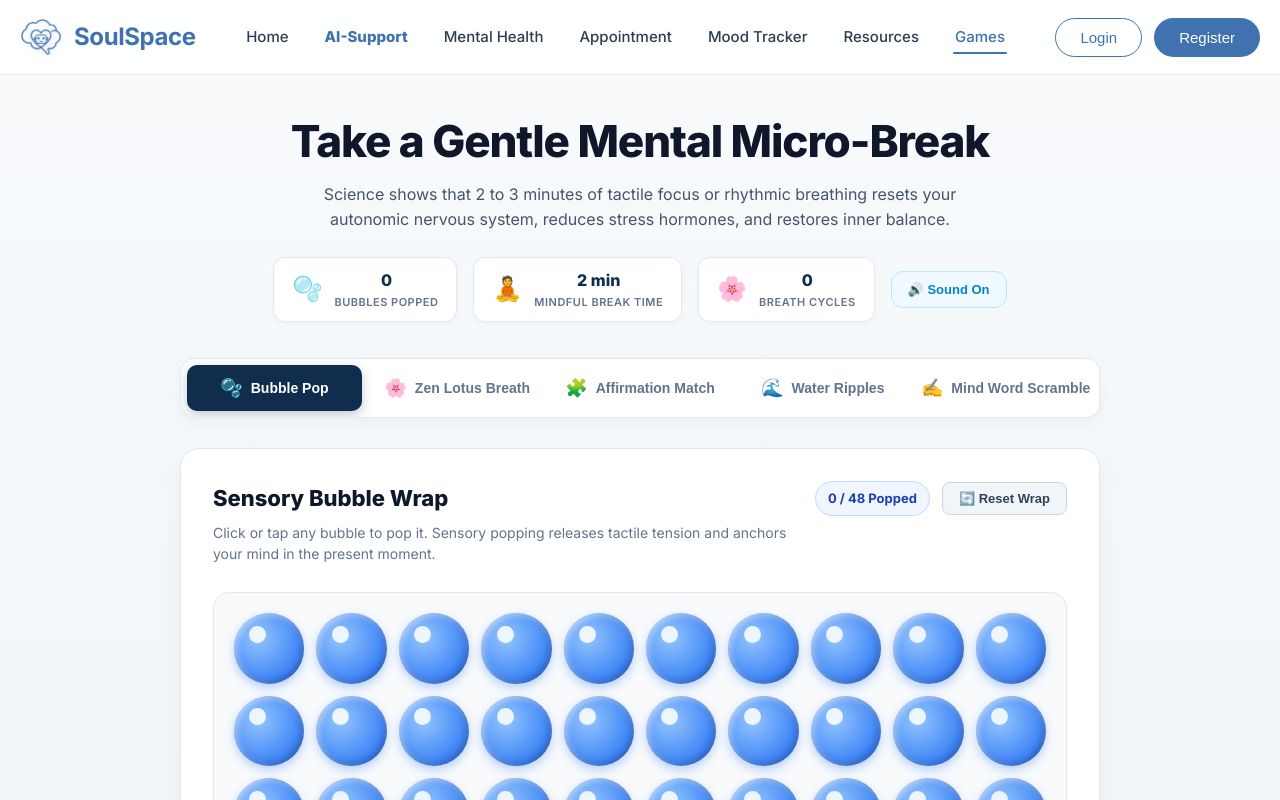
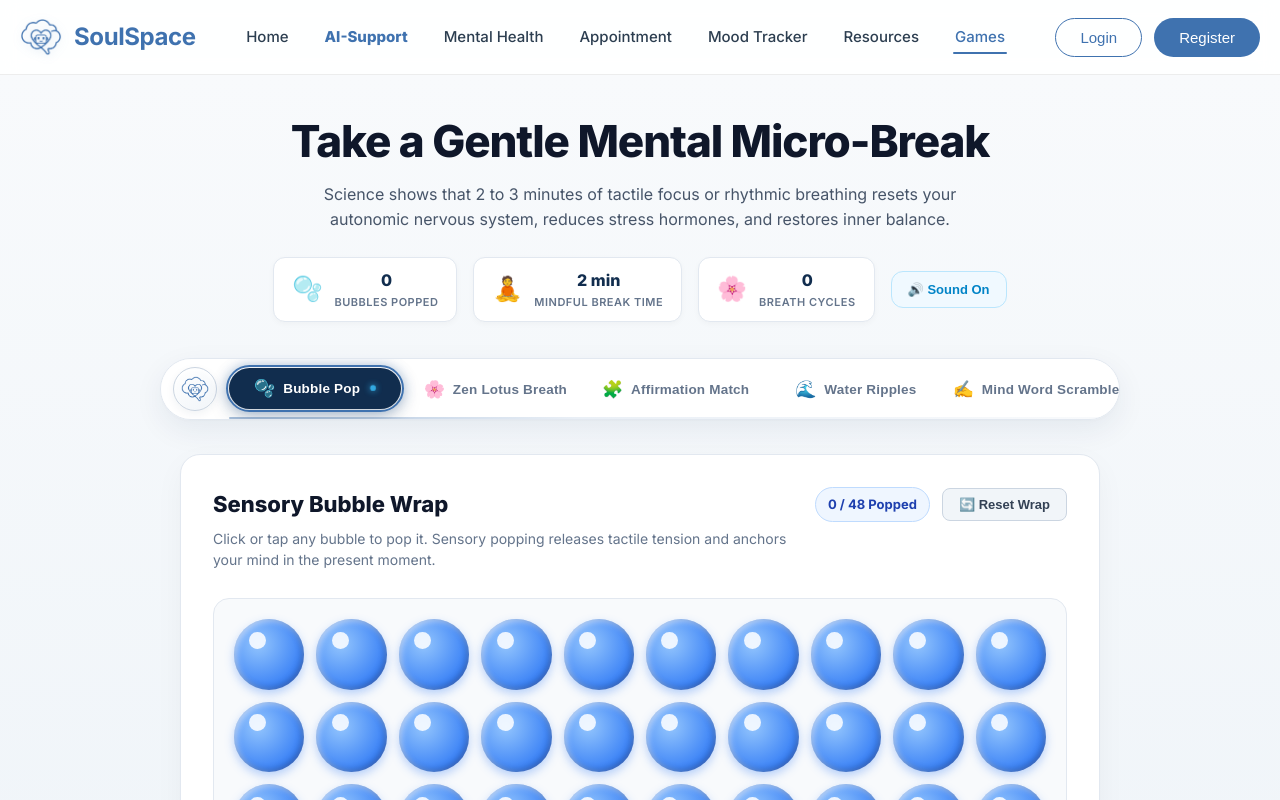
Before and after one commit to its5zoo/Learathon-5.0, a React (Vite) app in the folder frontend/: page /games in a window 1280 px wide. Shown: the top 800 px of the page. Built offline with nearby package versions, Linux system fonts and the light colour scheme.

Commit message:
feat(games): adopt floating pill dock design with left brand emblem and active contour wave indicator from reference

```diff
--- a/frontend/src/pages/GamesPage.css
+++ b/frontend/src/pages/GamesPage.css
@@ -117,16 +117,19 @@
 }
 
 /* ── Navigation Tabs ─────────────────────────────────────────────────────── */
+/* ── Navigation Tabs Dock (Reference: Floating Pill Dock) ─── */
 .games-nav-tabs {
-  max-width: 920px;
-  margin: 0 auto 30px;
+  max-width: 960px;
+  margin: 0 auto 34px;
   display: flex;
-  gap: 8px;
+  align-items: center;
+  gap: 12px;
   background: #ffffff;
-  padding: 6px;
-  border-radius: 14px;
-  border: 1px solid #e2e8f0;
-  box-shadow: 0 4px 14px rgba(0, 0, 0, 0.04);
+  padding: 8px 12px;
+  border-radius: 9999px;
+  border: 1.5px solid #e2e8f0;
+  box-shadow: 0 10px 30px rgba(17, 45, 78, 0.07), 0 1px 3px rgba(0, 0, 0, 0.02);
+  position: relative;
   overflow-x: auto;
   scrollbar-width: none;
 }
@@ -135,38 +138,124 @@
   display: none;
 }
 
-.game-tab-btn {
-  flex: 1;
-  min-width: 130px;
+/* Left Brand Emblem Circle matching Image 1 */
+.games-nav-emblem {
+  width: 44px;
+  height: 44px;
+  border-radius: 50%;
+  background: linear-gradient(145deg, #ffffff 0%, #f1f5f9 100%);
+  border: 1.5px solid #cbd5e1;
   display: flex;
   align-items: center;
   justify-content: center;
+  flex-shrink: 0;
+  box-shadow: inset 0 2px 4px rgba(255, 255, 255, 0.9), 0 3px 8px rgba(17, 45, 78, 0.06);
+  cursor: pointer;
+  transition: transform 0.2s ease;
+}
+
+.games-nav-emblem:hover {
+  transform: scale(1.06);
+}
+
+.nav-emblem-icon {
+  width: 28px;
+  height: 28px;
+  object-fit: contain;
+}
+
+.games-nav-items {
+  display: flex;
+  align-items: center;
   gap: 8px;
-  padding: 12px 14px;
+  flex: 1;
+  justify-content: space-between;
+}
+
+.game-tab-btn {
+  flex: 1;
+  min-width: 120px;
+  display: inline-flex;
+  align-items: center;
+  justify-content: center;
+  gap: 8px;
+  padding: 10px 16px;
   background: transparent;
   border: none;
-  border-radius: 10px;
-  font-size: 14px;
-  font-weight: 700;
+  border-radius: 9999px;
+  font-size: 13.5px;
+  font-weight: 600;
   color: #64748b;
   cursor: pointer;
   white-space: nowrap;
-  transition: all 0.2s cubic-bezier(0.4, 0, 0.2, 1);
+  position: relative;
+  transition: all 0.22s cubic-bezier(0.4, 0, 0.2, 1);
+  z-index: 1;
 }
 
 .game-tab-btn:hover {
   color: #112d4e;
-  background: #f8fafc;
+  background: rgba(241, 245, 249, 0.8);
 }
 
+/* Active Tab Pod & Curved Wave Contour matching Image 1 */
 .game-tab-btn.active {
   background: #112d4e;
   color: #ffffff;
-  box-shadow: 0 4px 12px rgba(17, 45, 78, 0.25);
+  font-weight: 700;
+  box-shadow: 0 6px 20px rgba(17, 45, 78, 0.28);
+  position: relative;
+  z-index: 2;
+  transform: translateY(-1px);
+}
+
+/* Arched accent wave line hugging the active tab */
+.game-tab-btn.active::before {
+  content: '';
+  position: absolute;
+  inset: -3px;
+  border-radius: 9999px;
+  border: 2px solid #3f72af;
+  pointer-events: none;
+  box-shadow: 0 0 12px rgba(63, 114, 175, 0.35);
+}
+
+/* Active illuminated indicator dot */
+.tab-active-dot {
+  width: 6px;
+  height: 6px;
+  border-radius: 50%;
+  background: #38bdf8;
+  box-shadow: 0 0 8px #38bdf8;
+  display: inline-block;
+  animation: activeDotPulse 1.8s infinite ease-in-out;
+  margin-left: 2px;
+}
+
+@keyframes activeDotPulse {
+  0%, 100% { opacity: 1; transform: scale(1); }
+  50% { opacity: 0.5; transform: scale(0.8); }
+}
+
+/* Continuous baseline track along dock */
+.nav-baseline-track {
+  position: absolute;
+  bottom: 0;
+  left: 68px;
+  right: 18px;
+  height: 2px;
+  background: linear-gradient(90deg, #3f72af 0%, rgba(63, 114, 175, 0.25) 40%, rgba(63, 114, 175, 0.08) 100%);
+  border-radius: 2px;
+  pointer-events: none;
+  opacity: 0.45;
 }
 
 .tab-icon {
-  font-size: 18px;
+  font-size: 17px;
+}
+
+.tab-label {
+  letter-spacing: 0.2px;
 }
 
 /* ── Arena Cards Base ────────────────────────────────────────────────────── */
--- a/frontend/src/pages/GamesPage.tsx
+++ b/frontend/src/pages/GamesPage.tsx
@@ -434,14 +434,20 @@ const GamesPage: React.FC = () => {
         </div>
       </section>
 
-      {/* ── Navigation Tabs ────────────────────────────────────────────── */}
+      {/* ── Navigation Tabs Dock (Reference: Floating Pill Dock) ─── */}
       <div className="games-nav-tabs">
+        <div className="games-nav-emblem" title="SoulSpace Zen Games">
+          <img src="/logo_main.png" alt="SoulSpace" className="nav-emblem-icon" />
+        </div>
+
+        <div className="games-nav-items">
           <button
             className={`game-tab-btn ${activeTab === 'bubbles' ? 'active' : ''}`}
             onClick={() => setActiveTab('bubbles')}
           >
             <span className="tab-icon">🫧</span>
             <span className="tab-label">Bubble Pop</span>
+            {activeTab === 'bubbles' && <span className="tab-active-dot" />}
           </button>
           <button
             className={`game-tab-btn ${activeTab === 'lotus' ? 'active' : ''}`}
@@ -449,6 +455,7 @@ const GamesPage: React.FC = () => {
           >
             <span className="tab-icon">🌸</span>
             <span className="tab-label">Zen Lotus Breath</span>
+            {activeTab === 'lotus' && <span className="tab-active-dot" />}
           </button>
           <button
             className={`game-tab-btn ${activeTab === 'match' ? 'active' : ''}`}
@@ -456,6 +463,7 @@ const GamesPage: React.FC = () => {
           >
             <span className="tab-icon">🧩</span>
             <span className="tab-label">Affirmation Match</span>
+            {activeTab === 'match' && <span className="tab-active-dot" />}
           </button>
           <button
             className={`game-tab-btn ${activeTab === 'ripple' ? 'active' : ''}`}
@@ -463,6 +471,7 @@ const GamesPage: React.FC = () => {
           >
             <span className="tab-icon">🌊</span>
             <span className="tab-label">Water Ripples</span>
+            {activeTab === 'ripple' && <span className="tab-active-dot" />}
           </button>
           <button
             className={`game-tab-btn ${activeTab === 'scramble' ? 'active' : ''}`}
@@ -470,7 +479,11 @@ const GamesPage: React.FC = () => {
           >
             <span className="tab-icon">✍️</span>
             <span className="tab-label">Mind Word Scramble</span>
+            {activeTab === 'scramble' && <span className="tab-active-dot" />}
           </button>
+        </div>
+
+        <div className="nav-baseline-track" />
       </div>
 
       {/* ── Active Game Arena ─────────────────────────────────────────── */}
```
Lines whose indentation alone changed are shown as unchanged.
